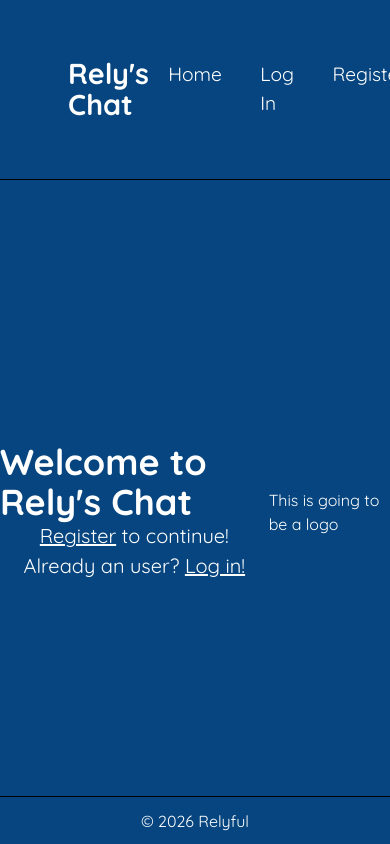
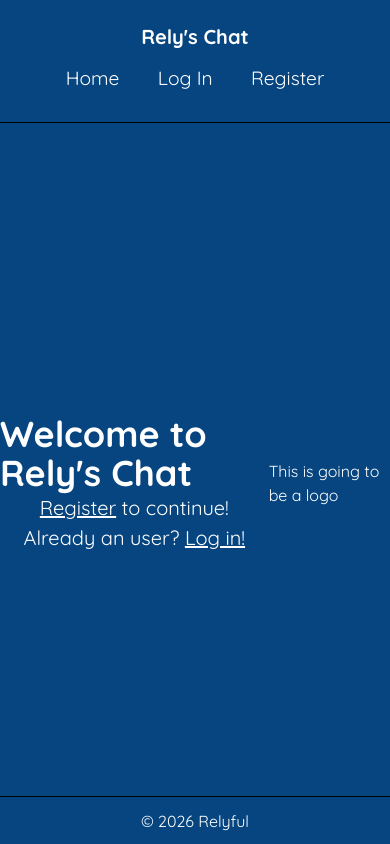
Before and after one commit to Relyful/Messaging-App, a React app in the folder frontend/: page / in a window 390 px wide. Built offline with nearby package versions, Linux system fonts and the light colour scheme; no server answers; the HTML template or start-up script is replaced by a standard one.

Commit message:
Create mobile design for header

```diff
--- a/frontend/src/components/MainLayout/MainLayout.module.css
+++ b/frontend/src/components/MainLayout/MainLayout.module.css
@@ -58,3 +58,15 @@
 .logOutButt:hover {
   transform: scale(1.05);
 }
+
+@media (max-width: 600px) {
+  .header {
+    padding: 1em;
+    flex-direction: column;
+  }
+
+  .leftHeader {
+    /* display: none; */
+    font-size: 0.7em;
+  }
+}
```
